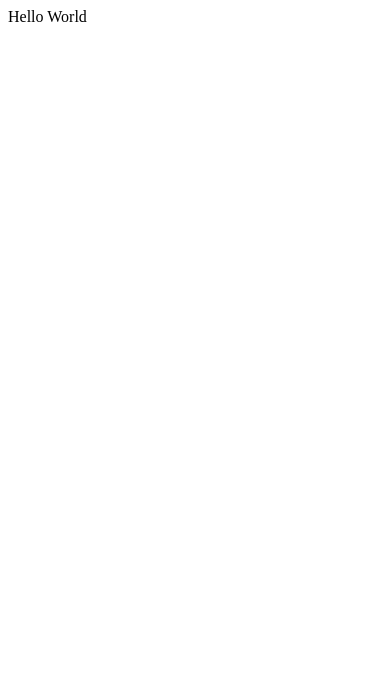
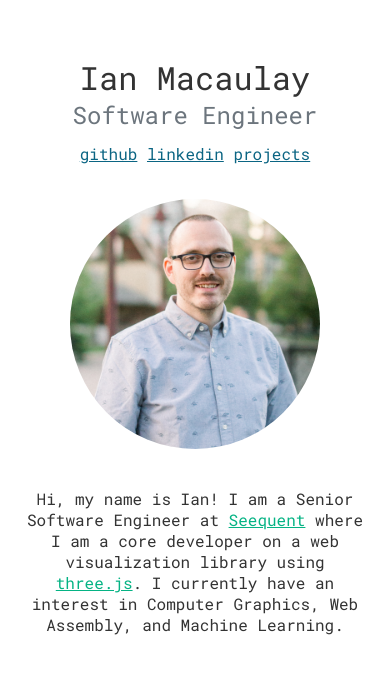
Before and after one commit to ismacaulay/ismacaulay.github.io, a plain HTML site: page index.html in a window 390 px wide. Drawn offline with Linux system fonts and the light colour scheme.

Commit message:
Moved ismacaul.dev code over and converted to just raw html/css

```diff
--- /dev/null
+++ b/global.css
@@ -0,0 +1,21 @@
+body {
+  color: #333;
+  margin: 0;
+  padding: 8px;
+  box-sizing: border-box;
+  font-family: "Roboto Mono", monospace;
+}
+
+.nav-link {
+  color: #0b6583;
+}
+
+.sec-link {
+  color: #05b384;
+}
+
+@media (min-width: 400px) {
+  body {
+    font-size: 16px;
+  }
+}
--- a/index.html
+++ b/index.html
@@ -1,11 +1,61 @@
 <!DOCTYPE html>
 <html>
+  <head>
+    <meta charset="utf-8" />
+    <link rel="icon" type="image/png" href="images/favicon.png" />
 
-<head>
-</head>
+    <title>ian macaulay</title>
 
-<body>
-    Hello World
-</body>
+    <link rel="preconnect" href="https://fonts.gstatic.com" />
+    <link
+      href="https://fonts.googleapis.com/css2?family=Roboto+Mono&display=swap"
+      rel="stylesheet"
+    />
 
+    <link rel="stylesheet" href="global.css" />
+    <link rel="stylesheet" href="styles.css" />
+  </head>
+
+  <body>
+    <div class="container">
+      <div class="header">
+        <div class="header-frame">
+          <h1>Ian Macaulay</h1>
+          <h2>Software Engineer</h2>
+          <div class="links">
+            <a
+              class="nav-link"
+              href="https://github.com/ismacaulay"
+              target="_blank"
+              >github</a
+            >
+            <a
+              class="nav-link"
+              href="https://ca.linkedin.com/in/ian-macaulay-p-eng-4b7347118"
+              target="_blank"
+              >linkedin</a
+            >
+            <a class="nav-link" href="/projects">projects</a>
+          </div>
+        </div>
+        <div class="img-frame">
+          <img src="images/ian.png" alt=":)" />
+        </div>
+      </div>
+
+      <div class="about">
+        <p>
+          Hi, my name is Ian! I am a Senior Software Engineer at
+          <a class="sec-link" href="https://www.seequent.com/" target="_blank"
+            >Seequent</a
+          >
+          where I am a core developer on a web visualization library using
+          <a class="sec-link" href="https://threejs.org/" target="_blank"
+            >three.js</a
+          >. I currently have an interest in Computer Graphics, Web Assembly,
+          and Machine Learning.
+        </p>
+      </div>
+    </div>
+  </body>
 </html>
--- /dev/null
+++ b/projects/styles.css
@@ -0,0 +1,93 @@
+.container {
+  margin: 3em auto;
+  max-width: 750px;
+}
+
+.header-frame {
+  margin: 0 10px 0 0;
+}
+
+.projects-container {
+  display: flex;
+  flex-direction: column;
+}
+
+.project-frame {
+  display: flex;
+  flex-direction: row;
+  justify-content: flex-start;
+  margin: 0 0 20px 0;
+}
+
+.project-img {
+  display: flex;
+  flex-direction: column;
+  justify-content: center;
+}
+
+.project-img a {
+  display: flex;
+}
+
+.project-img img {
+  object-fit: contain;
+  max-width: 250px;
+  max-height: 250px;
+}
+
+.project-info {
+  display: flex;
+  flex-direction: column;
+  justify-content: space-evenly;
+  padding: 10px 0 10px 15px;
+}
+.project-info h4 {
+  color: #118ab2;
+  margin: 0;
+}
+.project-info a {
+  color: #118ab2;
+}
+
+.tag-list ul {
+  padding: 0;
+  margin: 0;
+}
+
+.tag-list ul li {
+  display: inline;
+  list-style: none;
+}
+
+.tag-idx-0 {
+  color: #05b384; /* green */
+}
+
+.tag-idx-1 {
+  color: #ffc847; /* yellow */
+}
+
+.tag-idx-2 {
+  color: #ef476f; /* pink */
+}
+
+.tag-idx-3 {
+  color: #118ab2; /* blue */
+}
+
+@media only screen and (max-width: 600px) {
+  .project-img {
+    display: none;
+  }
+
+  .project-info {
+    margin: 0 10px 0 0;
+    padding: 0;
+  }
+}
+
+@media only screen and (max-width: 750px) {
+  .header-frame {
+    margin: 0 10px 0 0;
+  }
+}
--- /dev/null
+++ b/styles.css
@@ -0,0 +1,55 @@
+.container {
+  margin: 3em auto;
+  max-width: 650px;
+}
+
+.header {
+  display: flex;
+  align-items: center;
+  justify-content: center;
+}
+
+.header-frame {
+  min-width: 300px;
+}
+
+h1 {
+  font-weight: 400;
+  margin: 0;
+}
+
+h2 {
+  font-weight: 300;
+  margin: 0 0 0.5em 0;
+  color: #6c757d;
+}
+
+.img-frame img {
+  width: 250px;
+  height: 250px;
+  border-radius: 50%;
+}
+
+.about {
+  margin: 35px 10px 0 10px;
+}
+
+.about p {
+  margin: 0;
+}
+
+@media only screen and (max-width: 600px) {
+  .header {
+    display: flex;
+    flex-direction: column;
+  }
+
+  .header-frame {
+    text-align: center;
+    margin-bottom: 35px;
+  }
+
+  .about p {
+    text-align: center;
+  }
+}
```
Also changed, not shown: projects/index.html (added, +133 -0 lines), images/code-adventures.png (added), images/favicon.png (added), images/ian.png (added), images/ismacaul.dev.png (added), images/sh.png (added), images/xyz.png (added), 1 other file.
